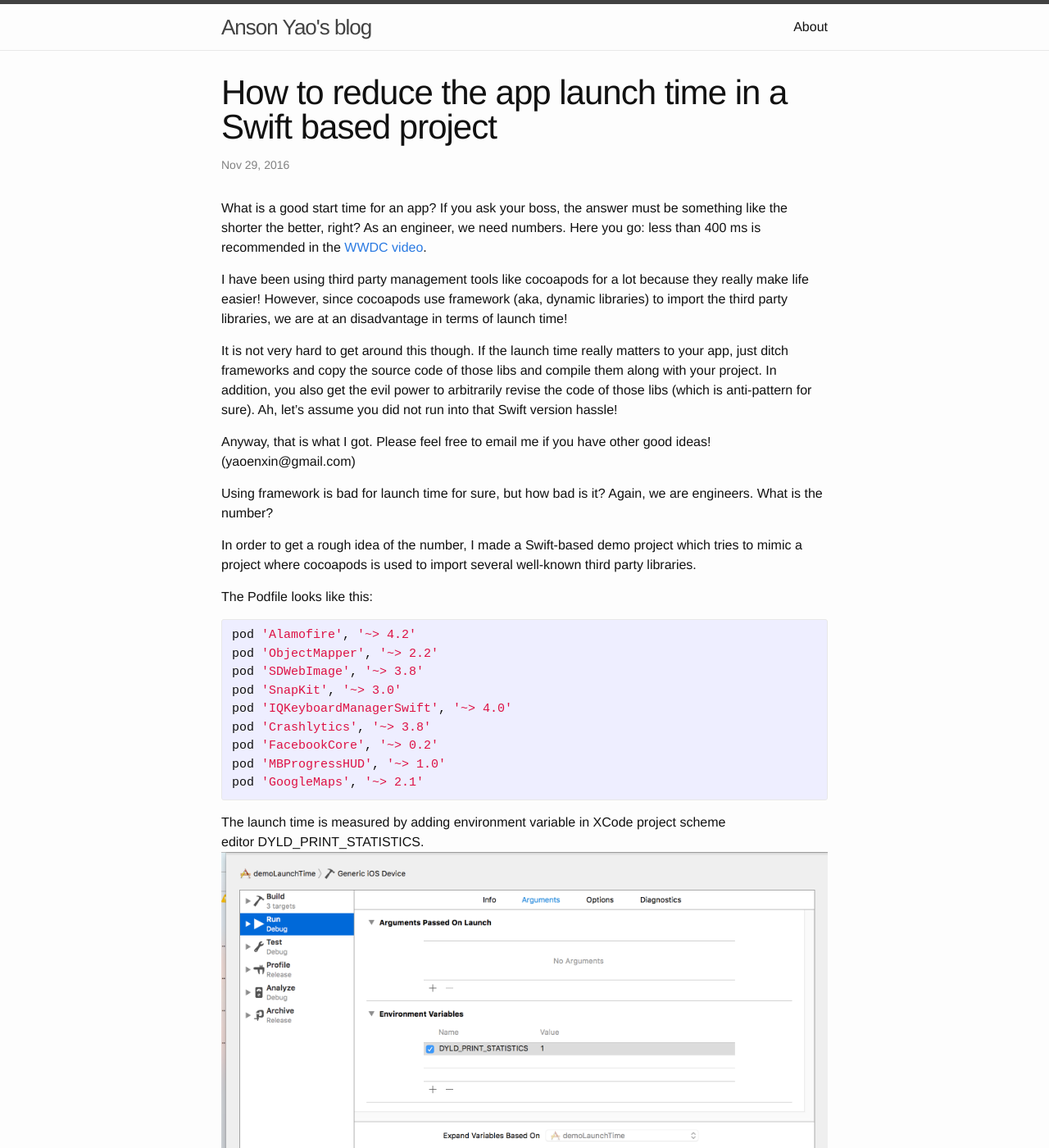
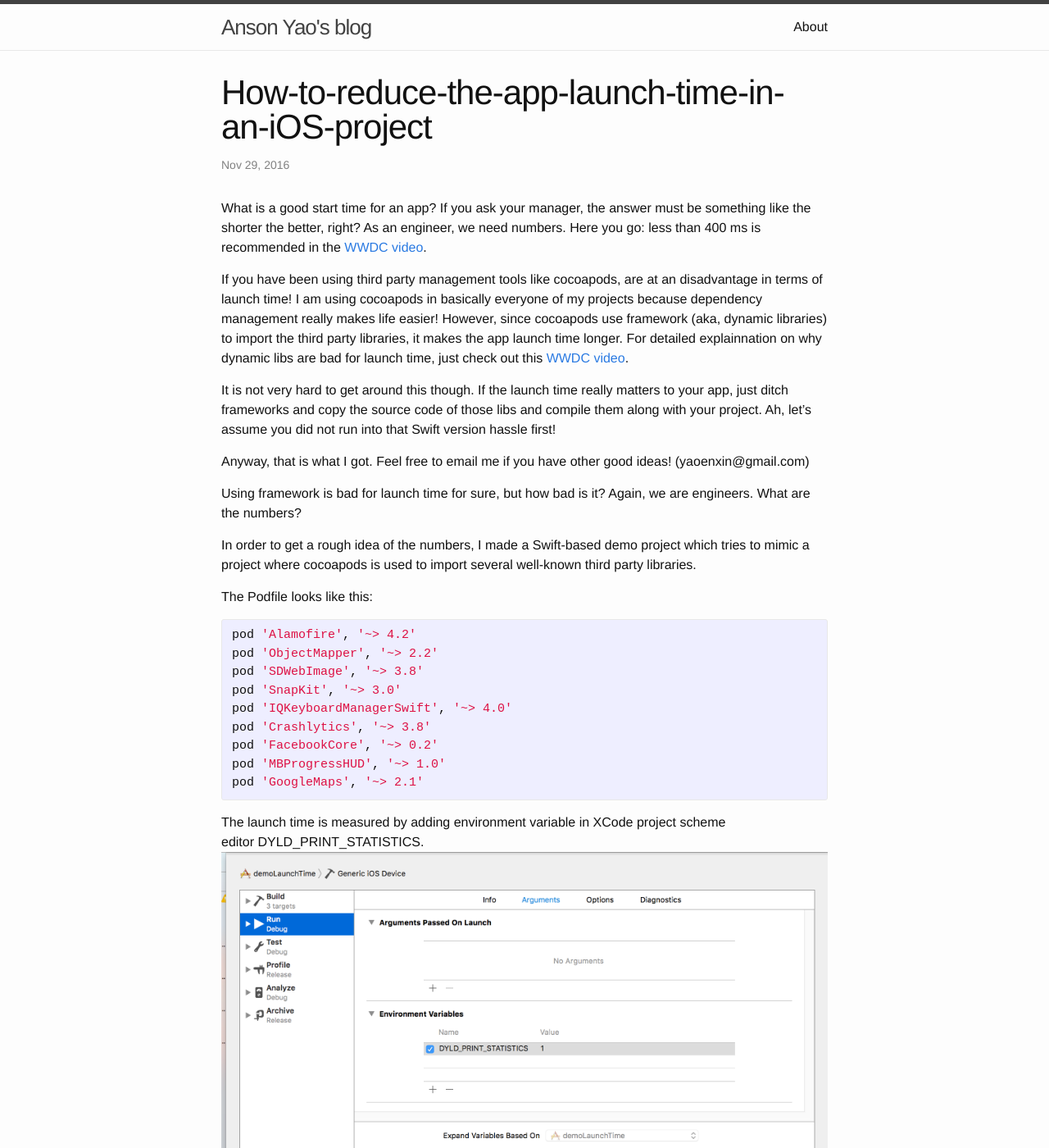
Before and after one commit to ansonyao/ansonyao.github.io, a Jekyll site: the page built from _posts/2016-11-28-How-to-reduce-the-app-launch-time-in-an-iOS-project.markdown, in a window 1280 px wide and 1400 px high. Shown: the whole window at 82% size. Built offline with Jekyll 4.4.1, drawn with Linux system fonts in a browser that asks for light colours; some of the changed text lies outside the part shown.

Commit message:
Polish the iOS launch time post

```diff
--- a/_posts/2016-11-28-How-to-reduce-the-app-launch-time-in-a-Swift-based-project.markdown
+++ b/_posts/2016-11-28-How-to-reduce-the-app-launch-time-in-an-iOS-project.markdown
@@ -1,21 +1,21 @@
 ---
 layout: post
-title:  "How to reduce the app launch time in a Swift based project"
+title:  "How-to-reduce-the-app-launch-time-in-an-iOS-project"
 date:   2016-11-28 22:35:00 -0700
 categories: jekyll update
 ---
 
-What is a good start time for an app? If you ask your boss, the answer must be something like the shorter the better, right? As an engineer, we need numbers. Here you go: less than 400 ms is recommended in the [WWDC video](https://developer.apple.com/videos/play/wwdc2016/406/).
+What is a good start time for an app? If you ask your manager, the answer must be something like the shorter the better, right? As an engineer, we need numbers. Here you go: less than 400 ms is recommended in the [WWDC video](https://developer.apple.com/videos/play/wwdc2016/406/).
 
-I have been using third party management tools like cocoapods for a lot because they really make life easier! However, since cocoapods use framework (aka, dynamic libraries) to import the third party libraries, we are at an disadvantage in terms of launch time!
+If you have been using third party management tools like cocoapods, are at an disadvantage in terms of launch time! I am using cocoapods in basically everyone of my projects because dependency management really makes life easier! However, since cocoapods use framework (aka, dynamic libraries) to import the third party libraries, it makes the app launch time longer. For detailed explainnation on why dynamic libs are bad for launch time, just check out this [WWDC video](https://developer.apple.com/videos/play/wwdc2016/406/).
 
-It is not very hard to get around this though. If the launch time really matters to your app, just ditch frameworks and copy the source code of those libs and compile them along with your project. In addition, you also get the evil power to arbitrarily revise the code of those libs (which is anti-pattern for sure). Ah, let's assume you did not run into that Swift version hassle!
+It is not very hard to get around this though. If the launch time really matters to your app, just ditch frameworks and copy the source code of those libs and compile them along with your project. Ah, let's assume you did not run into that Swift version hassle first!
 
-Anyway, that is what I got. Please feel free to email me if you have other good ideas! (yaoenxin@gmail.com)
+Anyway, that is what I got. Feel free to email me if you have other good ideas! (yaoenxin@gmail.com)
 
-Using framework is bad for launch time for sure, but how bad is it? Again, we are engineers. What is the number?
+Using framework is bad for launch time for sure, but how bad is it? Again, we are engineers. What are the numbers?
 
-In order to get a rough idea of the number, I made a Swift-based demo project which tries to mimic a project where cocoapods is used to import several well-known third party libraries.
+In order to get a rough idea of the numbers, I made a Swift-based demo project which tries to mimic a project where cocoapods is used to import several well-known third party libraries.
 
 The Podfile looks like this:
 
@@ -35,7 +35,7 @@ pod 'GoogleMaps', '~> 2.1'
 The launch time is measured by adding environment variable in XCode project scheme editor DYLD_PRINT_STATISTICS.
 ![image](/assets/images/dyld_print.png)
 
-For cold start and hot strat, I tried my best to minic a code start, i.e., dynamic libs are not brouhgt into memeory yet by other apps when demo app starts to launch. So in human words, I basically restarted my cell phone before clicking on that little icon of my demo app...
+For cold start and hot strat, I tried my best to minic a code start, i.e., dynamic libs are not brouhgt into memeory yet before our demo app starts to launch. So in human words, I basically restarted my cell phone before clicking on that little icon of my demo app...
 
 
 # The loading time (with iPhone 6s+) is printed as follows:
```
